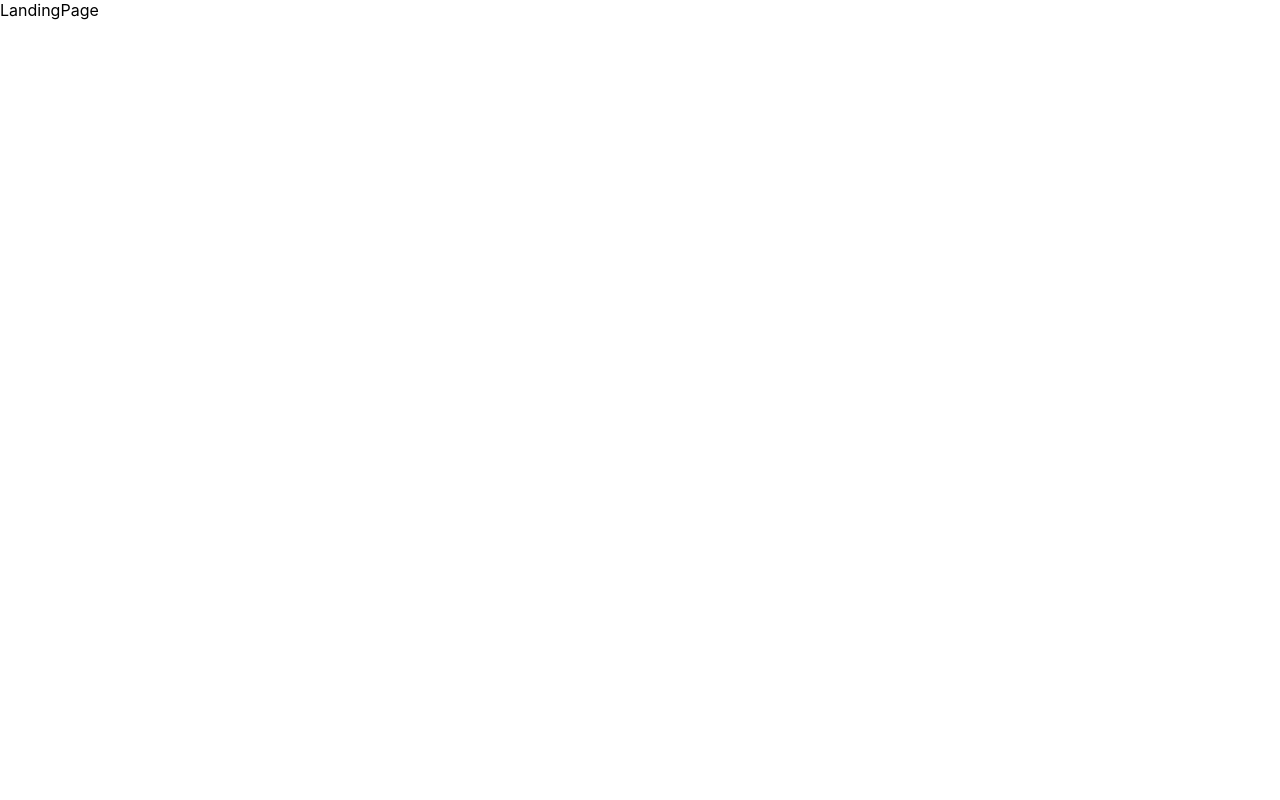
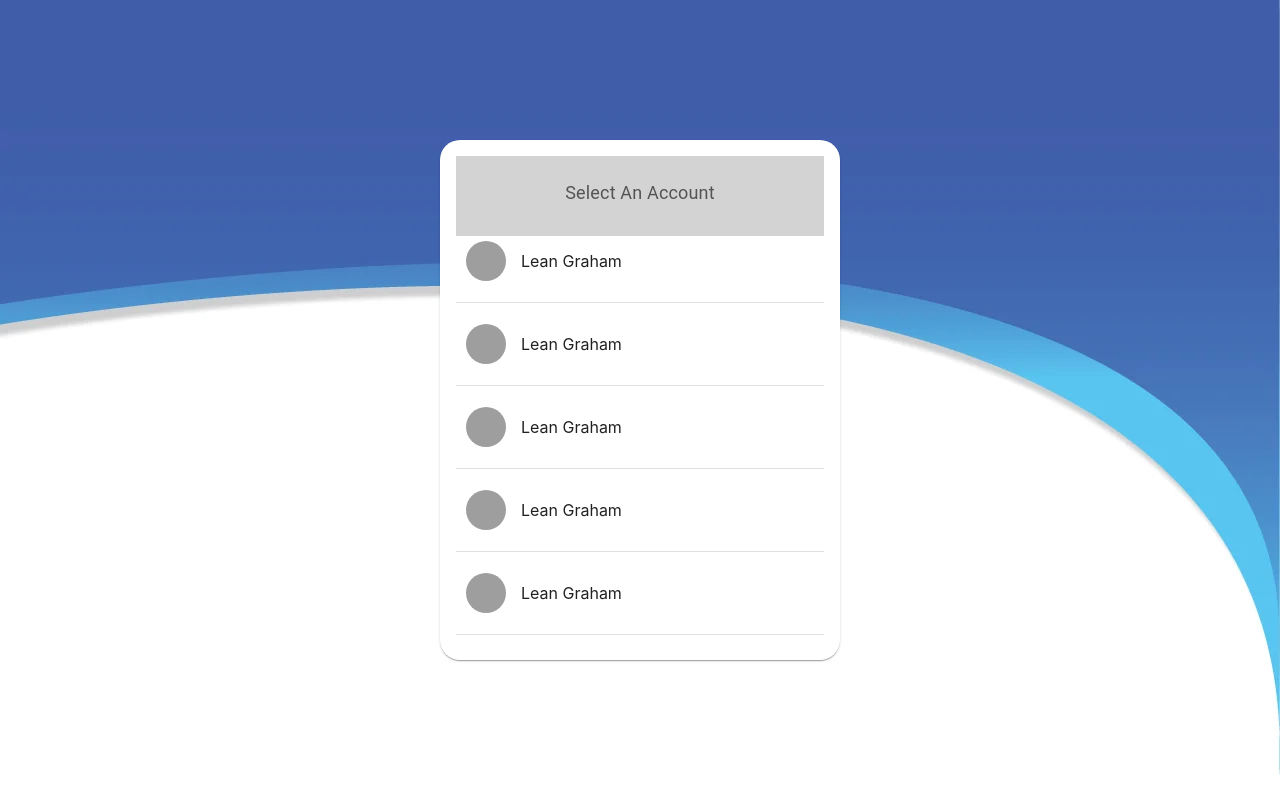
Before and after one commit to suhan647/asssignment-panorbit-, a React (Create React App) app in the folder assignment-panorbit/: page / in a window 1280 px wide. Built offline with nearby package versions, Linux system fonts and the light colour scheme; grey boxes are pictures that could not be loaded.

Commit message:
Designed landingPage

```diff
--- a/assignment-panorbit/src/App.css
+++ b/assignment-panorbit/src/App.css
@@ -1,38 +1,39 @@
-.App {
-  text-align: center;
+*{
+  padding: 0;
+  margin: 0;
 }
 
-.App-logo {
-  height: 40vmin;
-  pointer-events: none;
+.background_img{
+  background-image: url(./components/images/BackgroundImage.jpg);
+  background-repeat: no-repeat;
+  background-size: cover;
+  height:100vh;
+  display: flex;
+  justify-content: center;
+  align-items: center;
 }
 
-@media (prefers-reduced-motion: no-preference) {
-  .App-logo {
-    animation: App-logo-spin infinite 20s linear;
-  }
+.card_div{
+  display: flex;
+  justify-content: center;
+  align-items: center;
 }
 
-.App-header {
-  background-color: #282c34;
-  min-height: 100vh;
-  display: flex;
-  flex-direction: column;
-  align-items: center;
-  justify-content: center;
-  font-size: calc(10px + 2vmin);
-  color: white;
+.avatar{
+display: flex;
+justify-content: flex-start;
+align-items: center;
+padding-right: 10px;
+padding-left: 10px;
 }
 
-.App-link {
-  color: #61dafb;
+.users_list{
+  height: 50vh;
+  overflow: scroll;
 }
 
-@keyframes App-logo-spin {
-  from {
-    transform: rotate(0deg);
-  }
-  to {
-    transform: rotate(360deg);
-  }
+::-webkit-scrollbar{
+  height: 0px;
+  width: 0px;
+  /* border: 1px solid #d5d5d5; */
 }
--- a/assignment-panorbit/src/components/landingpage/LandingPage.js
+++ b/assignment-panorbit/src/components/landingpage/LandingPage.js
@@ -1,8 +1,85 @@
 import React from 'react'
+import '../../App.css'
+import Card from '@mui/material/Card';
+import Box from '@mui/material/Box'
+import CardContent from '@mui/material/CardContent';
+import Typography from '@mui/material/Typography';
+import Avatar from '@mui/material/Avatar';
+import Stack from '@mui/material/Stack';
+import Divider from '@mui/material/Divider';
+
 
 function LandingPage() {
   return (
-    <div>LandingPage</div>
+   <>
+   <div className='background_img'>
+  <div className='card_div'>
+   <Card sx={{ width:'400px', borderRadius:'20px' }}>
+      <CardContent>
+
+        <Box sx={{backgroundColor:'#D3D3D3', height:"10vh", alignItems:'center', display:"flex", justifyContent:'center'}}>
+        <Typography sx={{ fontSize: 18, display:'flex', justifyContent:"center"}} color="text.secondary" gutterBottom>
+           Select An Account
+        </Typography>
+        </Box>
+
+        <Box className='users_list'>
+        <Stack direction="column" spacing={2}>
+
+      <span className='avatar'>
+        <Avatar alt="Remy Sharp" src="/static/images/avatar/1.jpg" />
+        <p style={{padding:'15px'}}>Lean Graham</p>
+        </span>
+        <Divider />
+
+        <span className='avatar'>
+        <Avatar alt="Remy Sharp" src="/static/images/avatar/1.jpg" />
+        <p style={{padding:'15px'}}>Lean Graham</p>
+        </span>
+        <Divider />
+
+        <span className='avatar'>
+        <Avatar alt="Remy Sharp" src="/static/images/avatar/1.jpg" />
+        <p style={{padding:'15px'}}>Lean Graham</p>
+        </span>
+        <Divider />
+
+        <span className='avatar'>
+        <Avatar alt="Remy Sharp" src="/static/images/avatar/1.jpg" />
+        <p style={{padding:'15px'}}>Lean Graham</p>
+        </span>
+        <Divider />
+
+        <span className='avatar'>
+        <Avatar alt="Remy Sharp" src="/static/images/avatar/1.jpg" />
+        <p style={{padding:'15px'}}>Lean Graham</p>
+        </span>
+        <Divider />
+
+        <span className='avatar'>
+        <Avatar alt="Remy Sharp" src="/static/images/avatar/1.jpg" />
+        <p style={{padding:'15px'}}>Lean Graham</p>
+        </span>
+        <Divider />
+
+        <span className='avatar'>
+        <Avatar alt="Remy Sharp" src="/static/images/avatar/1.jpg" />
+        <p style={{padding:'15px'}}>Lean Graham</p>
+        </span>
+        <Divider />
+
+    </Stack>
+        </Box>
+
+      </CardContent>
+
+    </Card>
+    </div>
+
+
+   </div>
+
+   </>
   )
 }
 
```
Also changed, not shown: assignment-panorbit/src/components/images/BackgroundImage.jpg (added), 1 other file (tests, documents, lock files or other folders).
